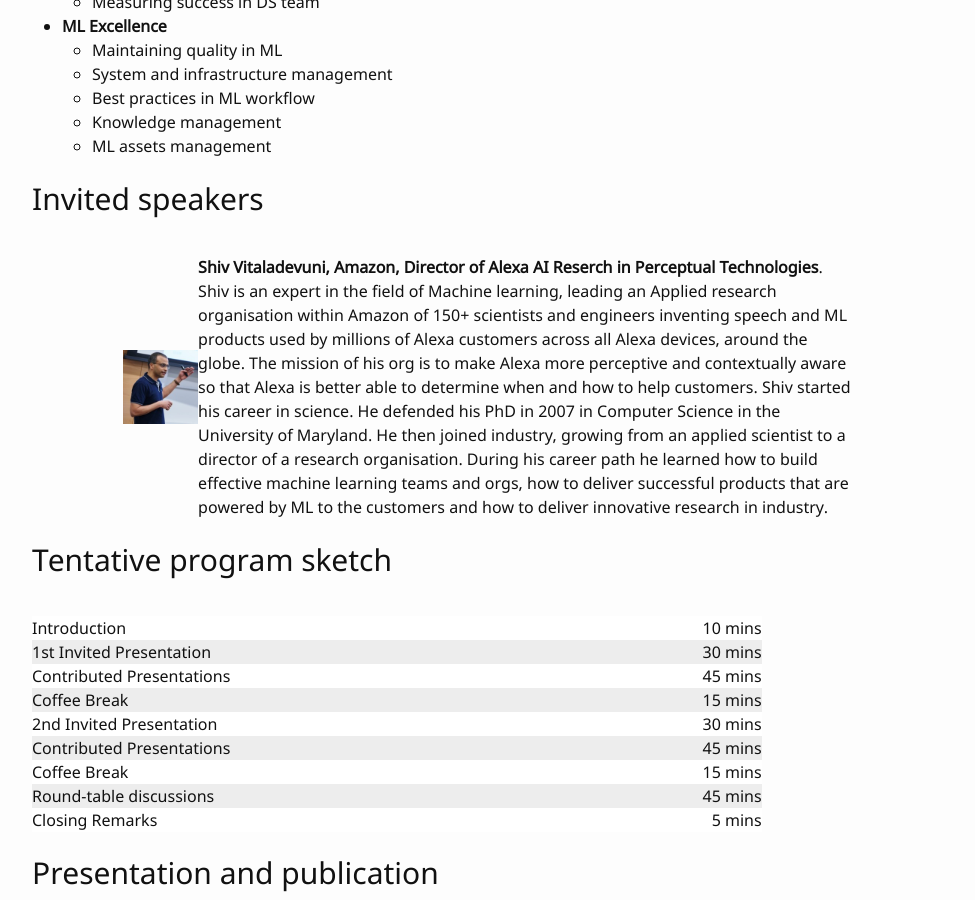
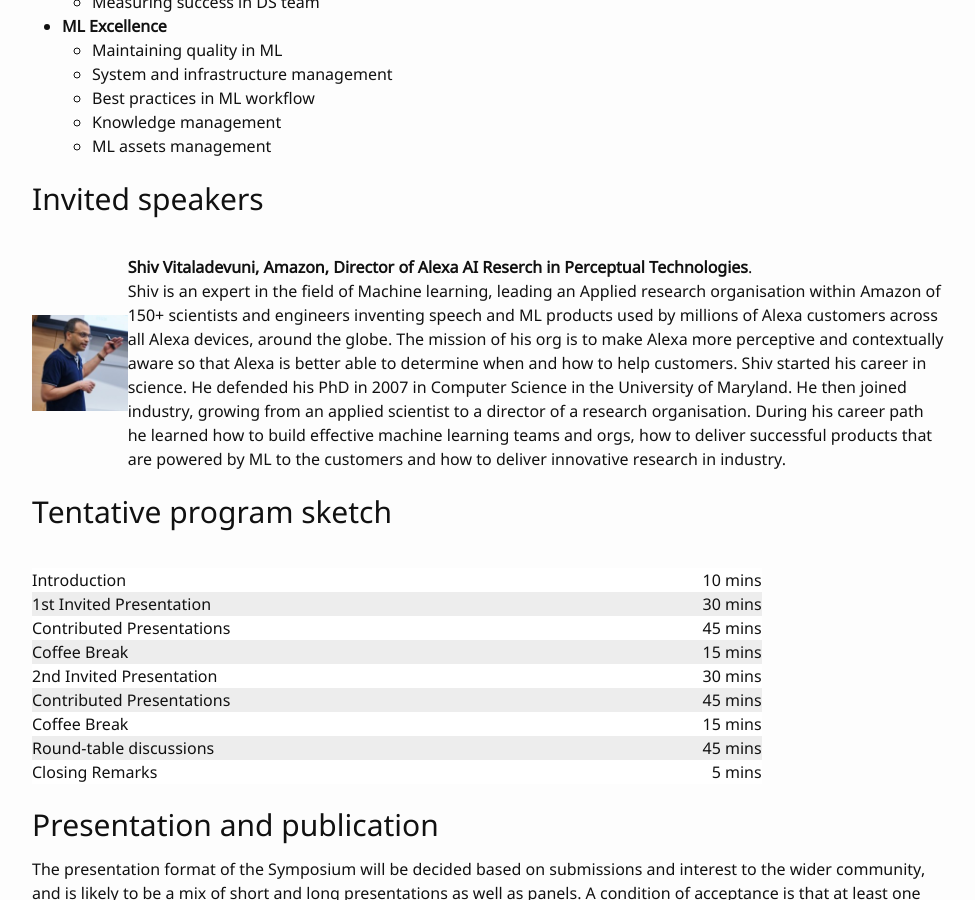
Before and after one commit to wamlm-kdd/wamlm, a Jekyll site: the page built from index.md, in a window 1280 px wide and 900 px high, scrolled down 2148 px. Shown: the whole window, without its empty margins (152-1127 px from the left). Built offline with Jekyll 4.4.1, drawn with Linux system fonts in a browser that asks for light colours; our own code applies the rules of GitHub Pages for plain Markdown files.

Commit message:
Update index.md

```diff
--- a/index.md
+++ b/index.md
@@ -71,7 +71,7 @@ Proposals should be submitted electronically by May 26th via [Easychair](https:/
 ## Invited speakers
 
 
-<div markdown="1" class="div_main">
+<div markdown="1" class="div_speaker">
 
 | | |
 |:--- |:---|
```
